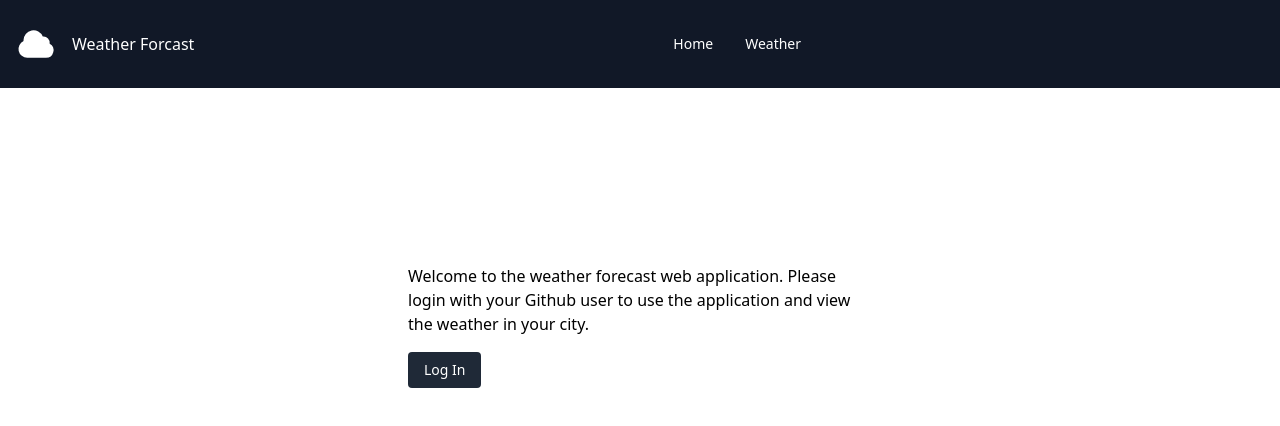
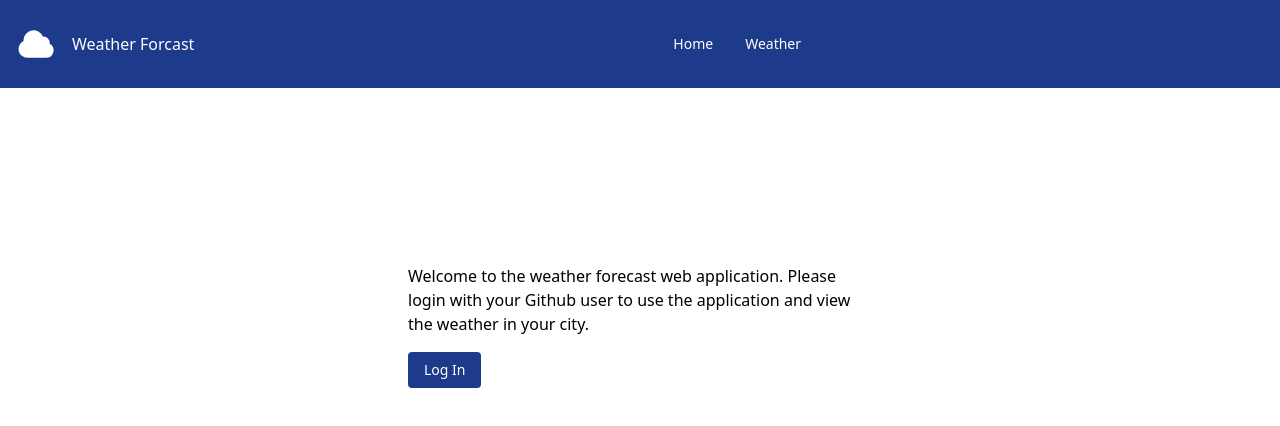
Before and after one commit to jmvsevilleja/react-weather-app, a React (Create React App) app: page / in a window 1280 px wide. Shown: the top 426 px of the page. Built offline with nearby package versions, Linux system fonts and the light colour scheme.

Commit message:
added global color configuration

```diff
--- a/src/components/Button.tsx
+++ b/src/components/Button.tsx
@@ -8,7 +8,7 @@ interface Props {
 
 const Button: React.FC<Props> = ({ text, onClick, className }) => (
   <button
-    className={`inline-flex items-center px-4 py-2 text-sm font-medium bg-gray-800 rounded hover:bg-gray-700 text-white ${className}`}
+    className={`inline-flex items-center px-4 py-2 text-sm font-medium bg-primary rounded hover:bg-secondary text-white ${className}`}
     onClick={onClick}
   >
     {text}
--- a/src/components/TextField.tsx
+++ b/src/components/TextField.tsx
@@ -27,7 +27,7 @@ const TextField: React.FC<TextFieldProps> = ({
           name={name}
           value={value}
           onChange={onChange}
-          className="shadow appearance-none border rounded w-full py-2 px-10 text-gray-700 leading-tight focus:outline-none focus:shadow-outline"
+          className="shadow appearance-none border rounded w-full py-2 px-10 leading-tight focus:outline-none focus:shadow-outline"
         />
         <div className="absolute inset-y-0 left-0 flex items-center pl-3">
           <svg
--- a/src/layout/Header.tsx
+++ b/src/layout/Header.tsx
@@ -5,7 +5,7 @@ import LogoutButton from "../components/LogoutButton";
 export const Header = () => {
   const { isAuthenticated } = useAuth0();
   return (
-    <header className="bg-gray-900 text-white py-4  ">
+    <header className="bg-primary text-white py-4  ">
       <div className="container mx-auto flex justify-between items-center">
         <div className="flex items-center text-white my-2">
           <svg
@@ -24,13 +24,13 @@ export const Header = () => {
         </div>
         <nav className="hidden md:flex">
           <Link
-            className="px-4 py-2 text-sm font-medium hover:bg-gray-800"
+            className="px-4 py-2 text-sm font-medium hover:bg-secondary rounded"
             to="/home"
           >
             Home
           </Link>
           <Link
-            className="px-4 py-2 text-sm font-medium hover:bg-gray-800"
+            className="px-4 py-2 text-sm font-medium hover:bg-secondary rounded"
             to="/weather"
           >
             Weather
--- a/src/screens/WeatherScreen.tsx
+++ b/src/screens/WeatherScreen.tsx
@@ -16,8 +16,8 @@ interface WeatherData {
 }
 
 const WeatherScreen: React.FC = () => {
-  const [city, setCity] = useState("");
-  const [message, setMessage] = useState("");
+  const [city, setCity] = useState<string>("");
+  const [message, setMessage] = useState<string>("");
   const [weather, setWeather] = useState<Array<WeatherData>>([]);
 
   const handleGetWeather = async () => {
@@ -63,7 +63,7 @@ const WeatherScreen: React.FC = () => {
         <div className="table-responsive overflow-auto">
           <table className="table-auto w-full text-left">
             <thead>
-              <tr className="bg-gray-800 text-white">
+              <tr className="bg-primary text-white">
                 <th className="px-4 py-2">Date</th>
                 <th className="px-4 py-2">Temperature(F)</th>
                 <th className="px-4 py-2">Description</th>
--- a/tailwind.config.js
+++ b/tailwind.config.js
@@ -4,7 +4,12 @@ module.exports = {
     "./src/**/*.{js,jsx,ts,tsx}",
   ],
   theme: {
-    extend: {},
+    extend: {
+      colors: {
+        'primary': '#1e3a8a',
+        'secondary': '#1d4ed8',
+      },
+    },
   },
   plugins: [],
 }
```
